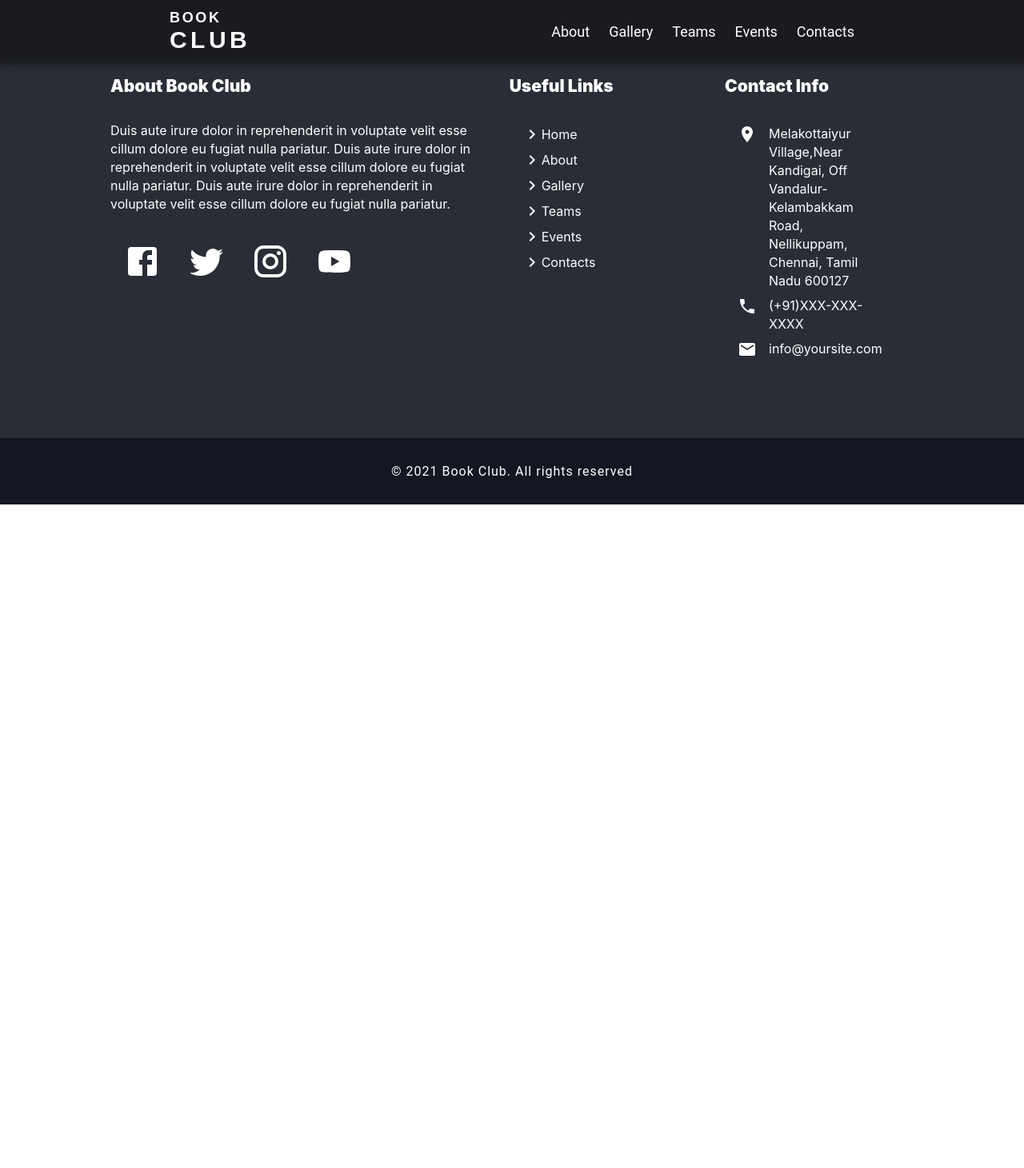
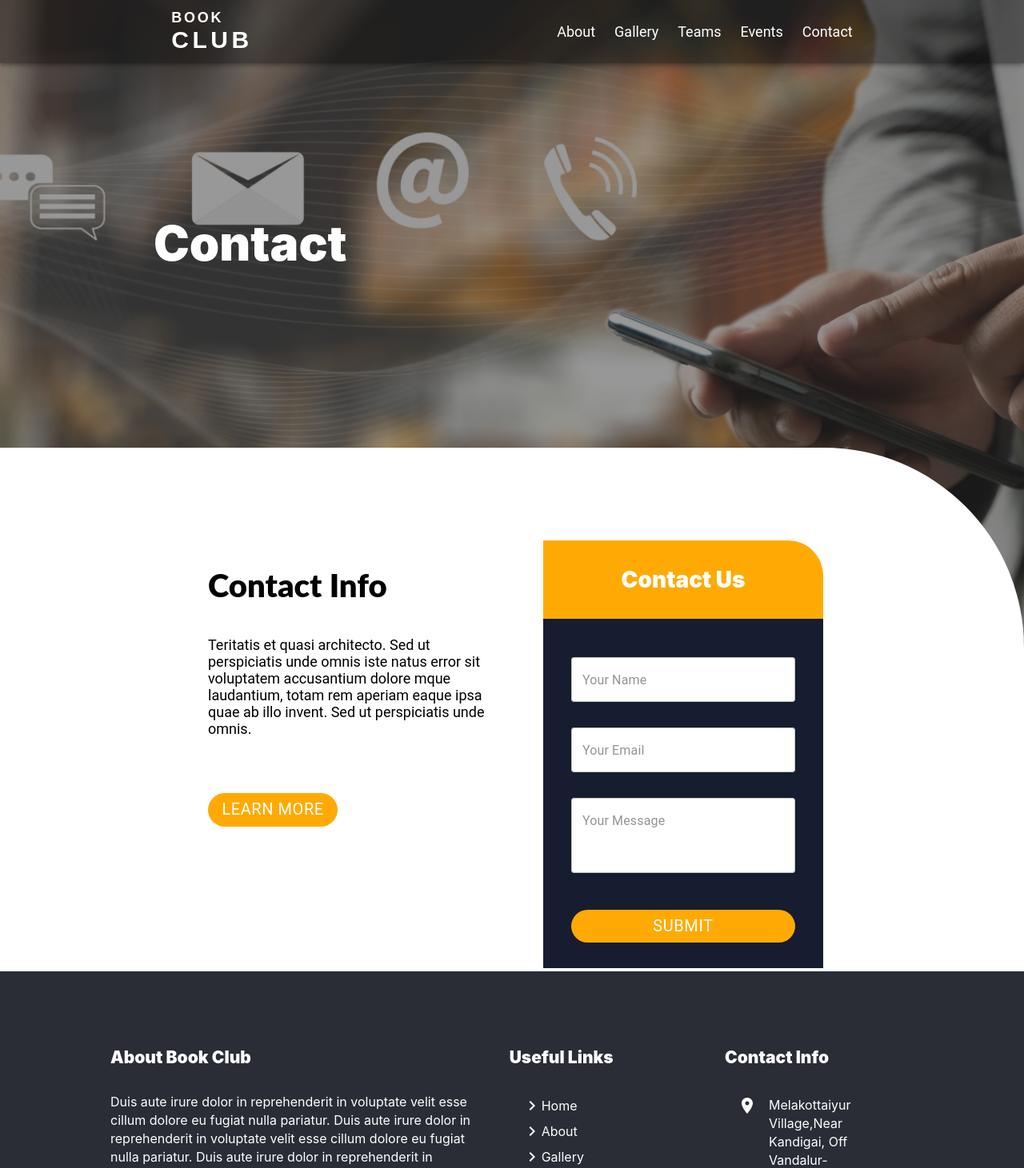
Before and after one commit to VijayMeena701/Book-Club, a React (Create React App) app: page /contact in a window 1280 px wide. Shown: the top 1461 px of the page at 80% size. Before the commit the page ends 800 px from the top, so only its background shows below. Built offline with nearby package versions, Linux system fonts and the light colour scheme.

Commit message:
started working on contacts page still handleclick needs time

```diff
--- a/src/App.js
+++ b/src/App.js
@@ -9,6 +9,7 @@ import Footer from './components/Footer';
 import './App.css';
 import Home from './pages/Home';
 import About from './pages/About'
+import Contact from './pages/Contact';
 
 
 const theme = createMuiTheme({
@@ -38,7 +39,8 @@ function App() {
               <div className="container">
                 <Switch>
                   <Route exact path='/' component={Home} />
-                  <Route exact path='/about' component={About}/>
+                  <Route exact path='/about' component={About} />
+                  <Route exact path="/contact" component={Contact} />
                 </Switch>
               </div>
               <Footer/>
--- a/src/components/Navbar.js
+++ b/src/components/Navbar.js
@@ -87,10 +87,10 @@ function Navbar(props) {
                                     </Typography>
                                 </MyButton>
                             </Link>
-                            <Link to='contacts'>
-                                <MyButton tip="Contacts" btnClassName={classes.btnClass}>
+                            <Link to='contact'>
+                                <MyButton tip="Contact" btnClassName={classes.btnClass}>
                                     <Typography className={classes.navTypo} color='primary'>
-                                        Contacts
+                                        Contact
                                     </Typography>
                                 </MyButton>
                             </Link>
--- /dev/null
+++ b/src/pages/Contact.js
@@ -0,0 +1,218 @@
+import React,{useState } from 'react';
+import withStyles from '@material-ui/core/styles/withStyles';
+import PropTypes from 'prop-types';
+import { Link } from 'react-router-dom';
+import Button from '@material-ui/core/Button';
+import Grid from '@material-ui/core/Grid';
+import TextField from '@material-ui/core/TextField';
+
+
+import contactMain from './contact.png';
+
+
+const styles = (theme)=> ({
+    root: {
+        background: '#222',
+    },
+    ImgContainer: {
+        background: `url(${contactMain}) no-repeat center center fixed`,
+        backgroundSize: 'cover',
+    },
+    textContainer: {
+        postion: 'relative',
+        background: 'rgba(51,51,51, 0.5)',
+        display: 'flex',
+        flexDirection: 'column',
+        width: '100%',
+        height: '100vh',
+        verticalAlign: 'middle',
+        textAlign: 'center',
+        '& div': {
+            width: '70%',
+            height: '50%',
+            margin: 'auto',
+            position: 'relative',
+            paddingTop: '5%',
+            '& p': {
+                // fontFamily: 'Lato',
+                fontSize: '60px',
+                fontStyle: 'normal',
+                fontWeight: '900',
+                lineHeight: '80px',
+                letterSpacing: '0em',
+                textAlign: 'left',
+                color: '#fff',
+            }
+        },
+    },
+    secondSec: {
+        background: '#fff',
+        width: '100%',
+        marginTop: '-30vh',
+        borderRadius: '0 250px 0 0',
+        display: 'flex',
+        [theme.breakpoints.down('md')]: {
+            margin: '-15% auto'
+        },
+        [theme.breakpoints.down('sm')]:{
+            margin: '-5% auto'
+        }
+    },
+    secContainer: {
+        width: '65vw',
+        margin: 'auto'
+    },
+    gridContainer: {
+        position: 'relative',
+        margin: '80px auto 0' ,
+        paddingTop: '2em',
+    },
+    aboutcontainer: {
+        padding: '2em',
+        '& .title':{
+            fontFamily: 'Lato',
+            fontSize: '2.5rem',
+            fontStyle: 'normal',
+            fontWeight: 900,
+            lineHeight: '48px',
+            letterSpacing: '0em',
+            textAlign: 'left',
+        },
+        '& p': {
+            fontFamily: 'Roboto',
+            fontWeight: '400',
+            fontSize: '18px',
+            lineheight: '30px',
+            overflowWrap: 'anywhere',
+        }
+    },
+    btn: {
+        background: '#FFAA04',
+        color: '#fff',
+        borderRadius: '27.5px',
+        fontSize: '20px',
+        padding: '1% 5%',
+        fontWeight: 400,
+        marginTop: '30px',
+        transition: '0.3s linear',
+        '&:hover': {
+            background: '#189FF9',
+            color: '#E5E5E5',
+        }
+    },
+    contactContainer: {
+        width: '85%',
+        display: 'flex',
+        margin: 'auto',
+        flexDirection: 'column',
+        justifySelf: 'center',
+        // border: '2px solid #000',
+        '& .title':{
+            width: '100%',
+            margin: 'auto',
+            background: '#FFAA04',
+            textAlign: 'center',
+            borderRadius: '0 2.75em 0 0',
+            padding: '2em',
+            '& span': {
+                color: '#fff',
+                fontSize: '28px',
+                fontWeight: '900',
+                lineheight: '2em',
+            }
+
+        }
+    },
+    contactForm: {
+        width: '100%',
+        display: 'flex',
+        padding: '2em 0',
+        justifySelf: 'center',
+        background: '#161D30',
+    },
+    formRoot: {
+        width: '80%',
+        display: 'flex',
+        flexDirection: 'column',
+        justifyContent: 'space-between',
+        margin: 'auto',
+        '& .textField': {
+            color: '#fff',
+            margin : '1em 0',
+        }
+    },
+    multilineColor: {
+        color: '#000',
+        background: '#fff',
+    }
+});
+
+function Home(props) {
+    const [name,setName] = useState();
+    const [email,setEmail] = useState();
+    const [message,setMessage] = useState();
+    const classes = props.classes;
+
+    const handleSubmit = (event) => {
+        event.preventDefault();
+        let messageData = {
+            [event.target.name]: event.target.value,
+        }
+        console.log(messageData);
+    }
+    return (
+        <>
+            <section className={classes.root}>
+                <div className={classes.ImgContainer}>
+                    <div className={classes.textContainer}>
+                        <div>
+                            <p>Contact</p>
+                        </div>
+                    </div>
+                </div>
+                <div className={classes.secondSec}>
+                    <div className={classes.secContainer}>
+                        <Grid container spacing={1} className={classes.gridContainer}>
+                            <Grid item md={6}>
+                                <div className={classes.aboutcontainer}>
+                                    <div className="title">
+                                        <span>Contact Info</span>
+                                    </div>
+                                    <br/>
+                                    <br/>
+                                    <p>Teritatis et quasi architecto. Sed ut perspiciatis unde omnis iste natus error sit voluptatem accusantium dolore mque laudantium, totam rem aperiam eaque ipsa quae ab illo invent. Sed ut perspiciatis unde omnis.</p>
+                                    <br/>
+                                    <br/>
+                                    <Link to="/">
+                                        <Button className={classes.btn} >Learn More</Button>
+                                    </Link>
+                                </div>
+                            </Grid>
+                            <Grid item md={6}>
+                                <div className={classes.contactContainer}>
+                                    <div className="title">
+                                        <span>Contact Us</span>
+                                    </div>
+                                    <div className={classes.contactForm}>
+                                        <form className={classes.formRoot} autoComplete="off" onSubmit={handleSubmit}>
+                                            <TextField className="textField" InputProps={{className: classes.multilineColor}} InputLabelProps={{shrink: false}} type="text" variant="outlined" name='name' value={name} onChange={()=> setName(name)} placeholder="Your Name" />
+                                            <TextField className="textField" InputProps={{className: classes.multilineColor}} InputLabelProps={{shrink: false}} type="email" variant="outlined" name='email' value={email} onChange={()=> setEmail(email)} placeholder="Your Email" />
+                                            <TextField className="textField" InputProps={{className: classes.multilineColor}} InputLabelProps={{shrink: false}} type="text" variant="outlined" name='message' value={message} onChange={()=> setMessage(message)} multiline={true} rows={3} placeholder="Your Message" />
+                                            <Button type="submit" className={classes.btn} >Submit</Button>
+                                        </form>
+                                    </div>
+                                </div>
+                            </Grid>
+                        </Grid>
+                    </div>
+                </div>
+            </section>
+        </>
+    )
+}
+
+Home.propTypes = {
+    classes: PropTypes.object.isRequired,
+}
+
+export default withStyles(styles)(Home);
--- a/src/pages/Home.js
+++ b/src/pages/Home.js
@@ -23,8 +23,8 @@ const styles = (theme)=> ({
         background: '#222',
     },
     ImgContainer: {
-        backgroundImage: `url(${bookMain})`,
-        backgroundSize: '100%',
+        background: `url(${bookMain}) no-repeat center center fixed`,
+        backgroundSize: 'cover',
         backgroundRepeat: 'no-repeat',
     },
     textContainer: {
```
Also changed, not shown: src/pages/contact.png (added).
